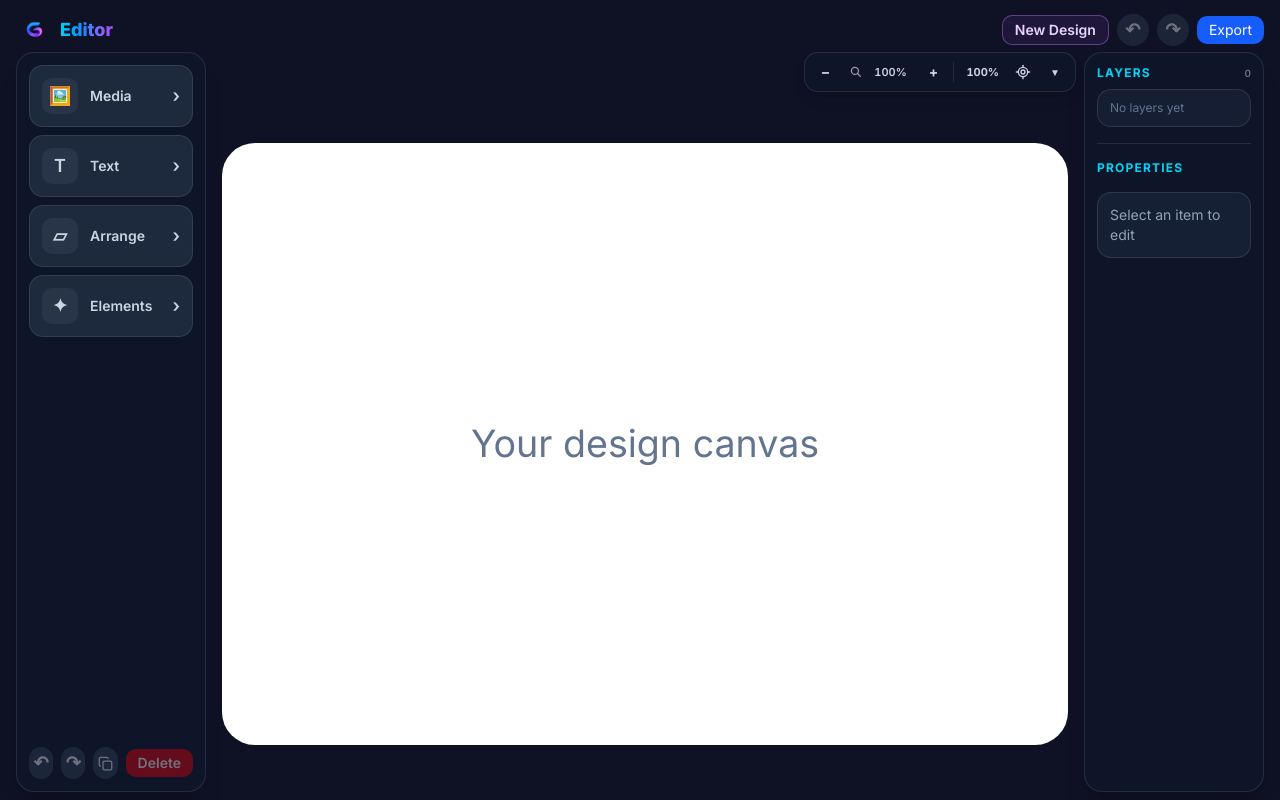
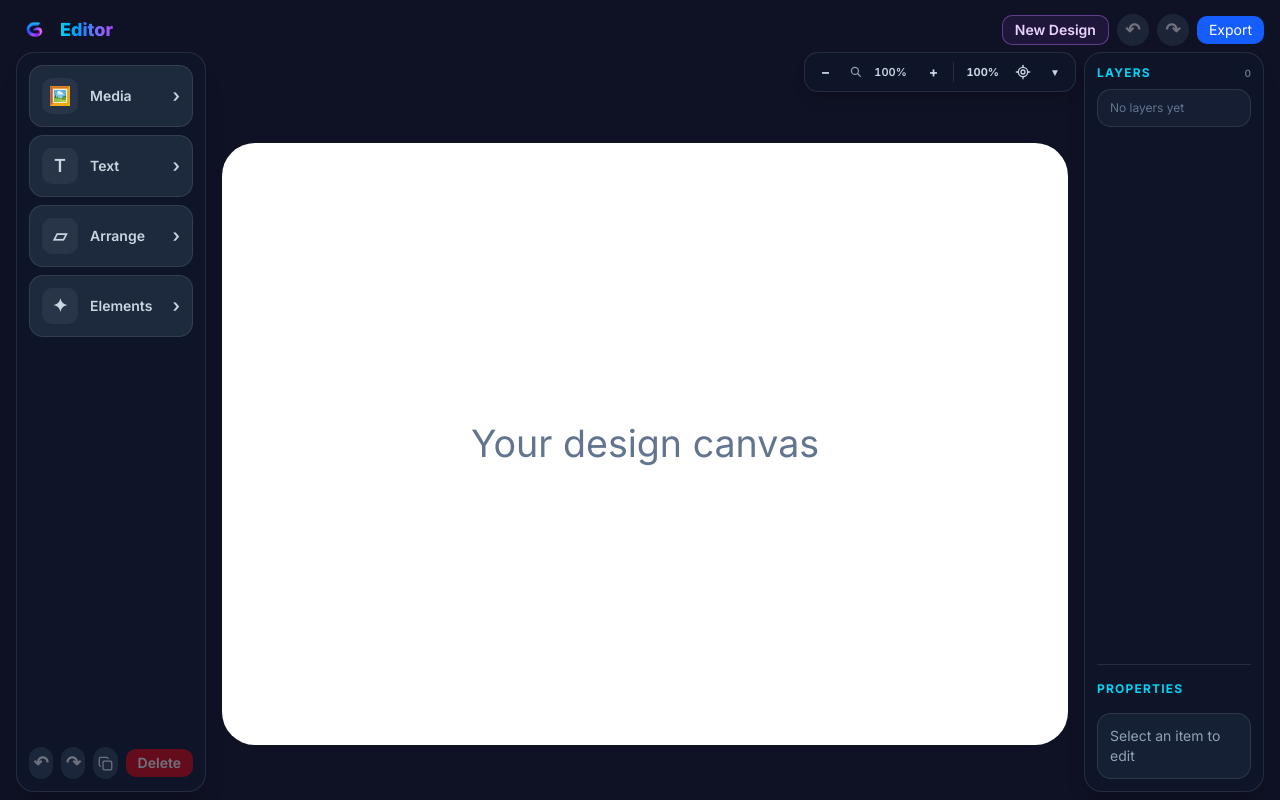
Before and after one commit to Stewey95/yourdesign, a Next.js app: page /create in a window 1280 px wide. Built offline with nearby package versions, Linux system fonts and the light colour scheme; a web font is replaced by a local one.

Commit message:
Expand Layers panel into available inspector space

```diff
--- a/components/editor/EditorInspector.tsx
+++ b/components/editor/EditorInspector.tsx
@@ -67,7 +67,7 @@ export default function EditorInspector({
   return (
     <aside
       data-editor-retain-selection
-      className="hidden h-full min-h-0 overflow-y-auto rounded-2xl border border-white/10 bg-slate-900/95 p-3 text-sm text-slate-300 shadow-xl md:block"
+      className="hidden h-full min-h-0 flex-col overflow-y-auto rounded-2xl border border-white/10 bg-slate-900/95 p-3 text-sm text-slate-300 shadow-xl md:flex"
     >
       <LayersPanel
         items={items}
@@ -78,9 +78,9 @@ export default function EditorInspector({
         onToggleLock={onToggleLayerLock}
       />
 
-      <div className="my-4 border-t border-white/10" />
+      <div className="my-4 shrink-0 border-t border-white/10" />
 
-      <p className="mb-4 text-xs font-bold uppercase tracking-widest text-cyan-400">
+      <p className="mb-4 shrink-0 text-xs font-bold uppercase tracking-widest text-cyan-400">
         Properties
       </p>
 
--- a/components/editor/LayersPanel.tsx
+++ b/components/editor/LayersPanel.tsx
@@ -99,8 +99,11 @@ export default function LayersPanel({
   };
 
   return (
-    <section aria-labelledby="layers-heading">
-      <div className="mb-2 flex items-center justify-between gap-2">
+    <section
+      aria-labelledby="layers-heading"
+      className="flex min-h-32 flex-1 flex-col"
+    >
+      <div className="mb-2 flex shrink-0 items-center justify-between gap-2">
         <h2
           id="layers-heading"
           className="text-xs font-bold uppercase tracking-widest text-cyan-400"
@@ -117,7 +120,7 @@ export default function LayersPanel({
           No layers yet
         </p>
       ) : (
-        <div className="max-h-48 space-y-1 overflow-y-auto pr-1 [scrollbar-width:thin]">
+        <div className="min-h-0 flex-1 space-y-1 overflow-y-auto pr-1 [scrollbar-width:thin]">
           {visibleItems.map((layer) => {
             const selected = layer.id === selectedItemId;
             const hidden = layer.hidden === true;
```
